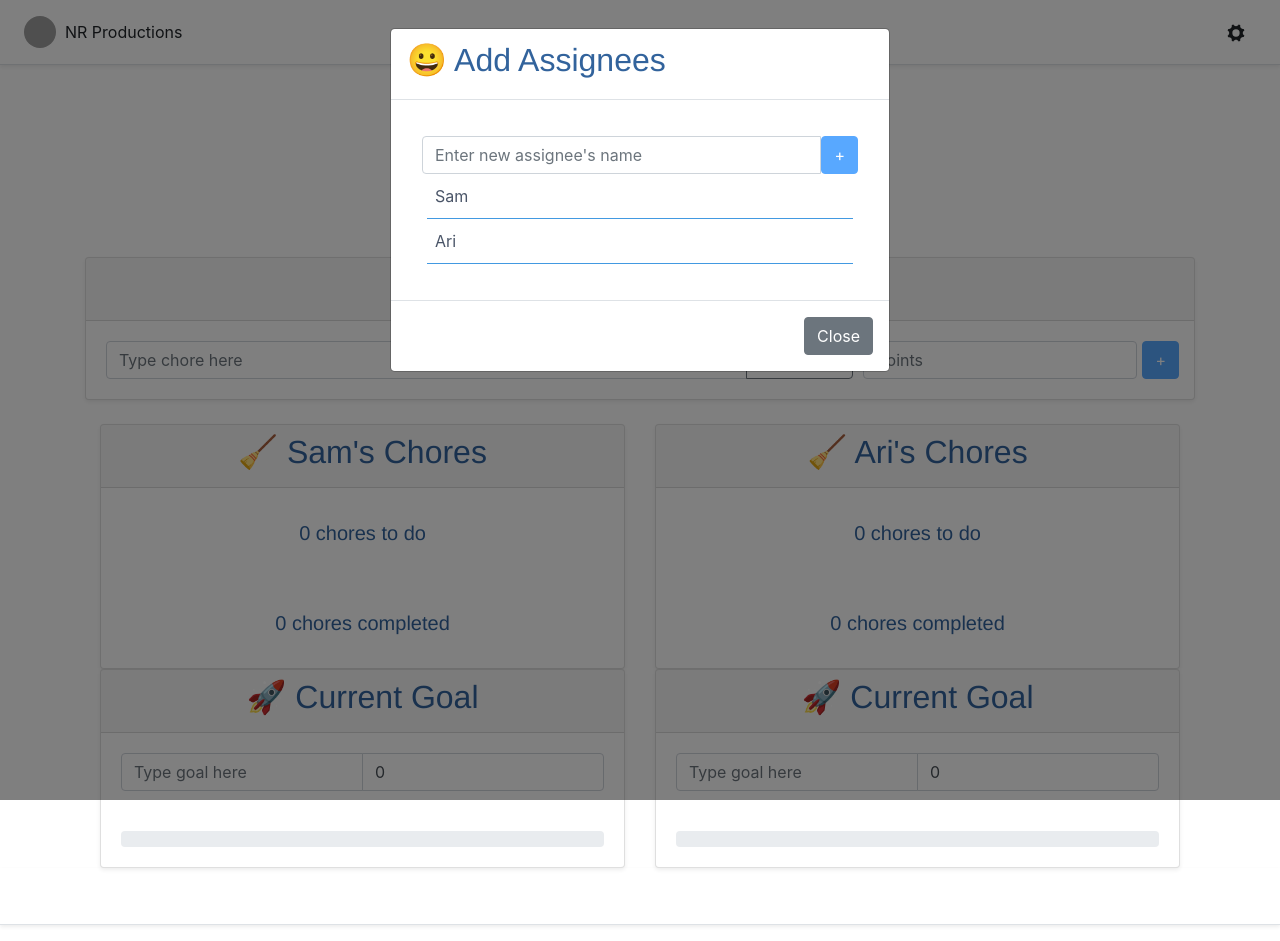
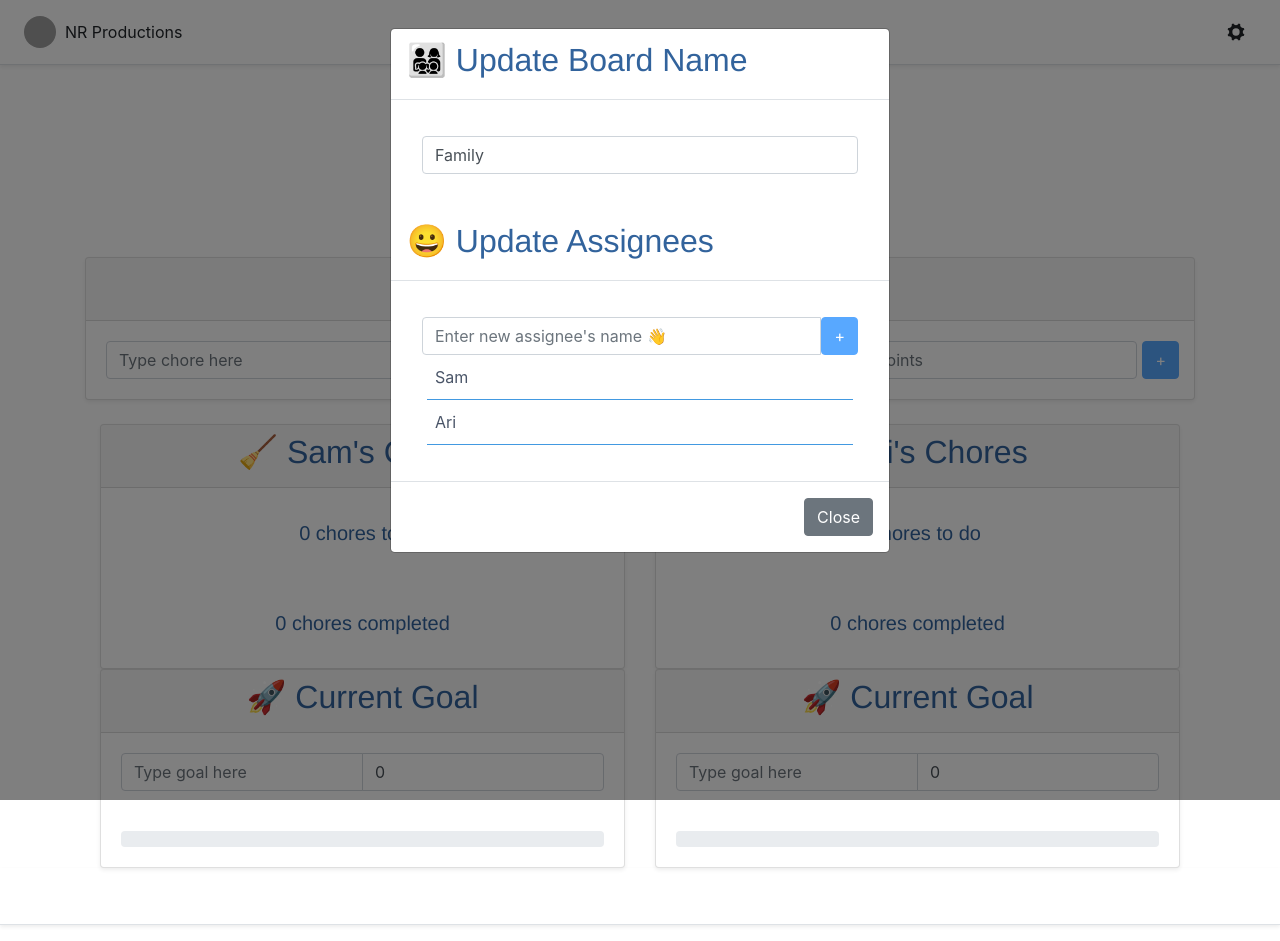
Before and after one commit to nicolleromero/chores-app, a React (Create React App) app in the folder chores-app/: page / in a window 1280 px wide. Both pictures are taken after a click on the button 1240 px from the left and 32 px from the top of the page. Built offline with nearby package versions, Linux system fonts and the light colour scheme; grey boxes are pictures that could not be loaded.

Commit message:
Adjust board name from setup modal

```diff
--- a/chores-app/src/components/App.js
+++ b/chores-app/src/components/App.js
@@ -10,14 +10,21 @@ import { SetupModal } from './SetupModal';
 
 export class App extends React.Component {
   state = {
+    boardName: 'Family',
     assignees: [
       { id: '1', name: 'Sam' },
-      { id: '2', name: 'Ari' }
+      { id: '2', name: 'Ari' },
     ],
     list: [],
     goalList: [],
     showConfetti: false,
     showSetupModal: false,
+  }
+
+  handleSetBoardName = (chosenName) => {
+    const boardName = chosenName;
+
+    this.setState({ boardName });
   }
 
   handleAddItem = (newChore) => {
@@ -106,7 +113,7 @@ export class App extends React.Component {
 
           <nav class="my-2 my-md-0 mr-md-3"></nav>
           <button
-            class="flex -mb-px"
+            class="flex"
             onClick={this.handleSetup}
           >
             <svg class="h-6 w-6 fill-current mr-2" xmlns="http://www.w3.org/2000/svg" viewBox="0 0 24 24"><path d="M18.783 12c0-1.049.646-1.875 1.617-2.443a8.932 8.932 0 0 0-.692-1.672c-1.089.285-1.97-.141-2.711-.883-.741-.74-.968-1.621-.683-2.711a8.732 8.732 0 0 0-1.672-.691c-.568.97-1.595 1.615-2.642 1.615-1.048 0-2.074-.645-2.643-1.615-.58.172-1.14.403-1.671.691.285 1.09.059 1.971-.684 2.711-.74.742-1.621 1.168-2.711.883A8.797 8.797 0 0 0 3.6 9.557c.97.568 1.615 1.394 1.615 2.443 0 1.047-.645 2.074-1.615 2.643.173.58.404 1.14.691 1.672 1.09-.285 1.971-.059 2.711.682.741.742.969 1.623.684 2.711.532.288 1.092.52 1.672.693.568-.973 1.595-1.617 2.643-1.617 1.047 0 2.074.645 2.643 1.617a8.963 8.963 0 0 0 1.672-.693c-.285-1.088-.059-1.969.683-2.711.741-.74 1.622-1.166 2.711-.883.287-.532.52-1.092.692-1.672-.973-.569-1.619-1.395-1.619-2.442zM12 15.652a3.653 3.653 0 1 1 0-7.306 3.653 3.653 0 0 1 0 7.306z" fill-rule="nonzero" /></svg>
@@ -114,7 +121,9 @@ export class App extends React.Component {
         </div>
         <div class="container">
           <div class="row">
-            <Title name="Romero" />
+            <Title
+              boardName={this.state.boardName}
+            />
           </div>
         </div>
         <div class="container">
@@ -174,6 +183,8 @@ export class App extends React.Component {
           onDelete={this.handleDeleteAssignee}
           onChange={this.handleChangeAssignee}
           onAddAssignee={this.handleAddAssignee}
+          boardName={this.state.boardName}
+          onChangeBoardName={this.handleSetBoardName}
         />
 
       </React.Fragment>
--- a/chores-app/src/components/SetupModal.js
+++ b/chores-app/src/components/SetupModal.js
@@ -29,6 +29,10 @@ export class SetupModal extends React.Component {
     });
   }
 
+  updateBoardName(value) {
+    this.props.onChangeBoardName(value.trimStart());
+  }
+
   handleFocus = () => {
     this.setState({ editing: true });
   }
@@ -48,7 +52,7 @@ export class SetupModal extends React.Component {
         onHide={this.props.onHide}
       >
         <Modal.Header className="align-items-center">
-          <h4 class="chore-maintitle text-center align-items-center">😀 Add Assignees</h4>
+          <h4 class="chore-maintitle text-center align-items-center">👨‍👩‍👧‍👦 Update Board Name</h4>
         </Modal.Header>
         <div class="card-body text-center">
           <Modal.Body>
@@ -58,9 +62,30 @@ export class SetupModal extends React.Component {
                   <Form.Control
                     class="appearance-none bg-transparent border-none w-full text-center text-gray-700 mr-3 py-1 px-2 leading-tight focus:outline-none"
                     type="text"
-                    value={this.state.inputValue}
+                    value={this.props.boardName}
+                    onChange={(e) => this.updateBoardName(e.target.value)}
+                    placeholder="Enter name for board"
+                  />
+                </InputGroup>
+              </Form.Row>
+            </Form>
+          </Modal.Body>
+        </div>
+
+        <Modal.Header className="align-items-center">
+          <h4 class="chore-maintitle text-center align-items-center">😀 Update Assignees</h4>
+        </Modal.Header>
+        <div class="card-body text-center">
+          <Modal.Body>
+            <Form onSubmit={(e) => e.preventDefault()}>
+              <Form.Row controlId="formBasicEmail">
+                <InputGroup className="align-items-center">
+                  <Form.Control
+                    class="appearance-none bg-transparent border-none w-full text-center text-gray-700 mr-3 py-1 px-2 leading-tight focus:outline-none"
+                    type="text"
+                    value={this.state.inputBoardNamee}
                     onChange={(e) => this.updateInput(e.target.value)}
-                    placeholder="Enter new assignee's name"
+                    placeholder="Enter new assignee's name 👋"
                   />
                   <Button
                     disabled={!this.state.inputValue}
--- a/chores-app/src/components/Title.js
+++ b/chores-app/src/components/Title.js
@@ -19,7 +19,7 @@ export class Title extends React.Component {
     return (
       <React.Fragment>
         <div className="pricing-header px-3 py-3 pt-md-5 pb-md-4 mx-auto text-center">
-          <h1 className="app-title">🗒 {this.props.name} Chores List</h1>
+          <h1 className="app-title">🗒 {this.props.boardName} Chores List</h1>
           <p className="app-subtitle">Week of {getCurrentWeek()}</p>
         </div>
       </React.Fragment>
```
